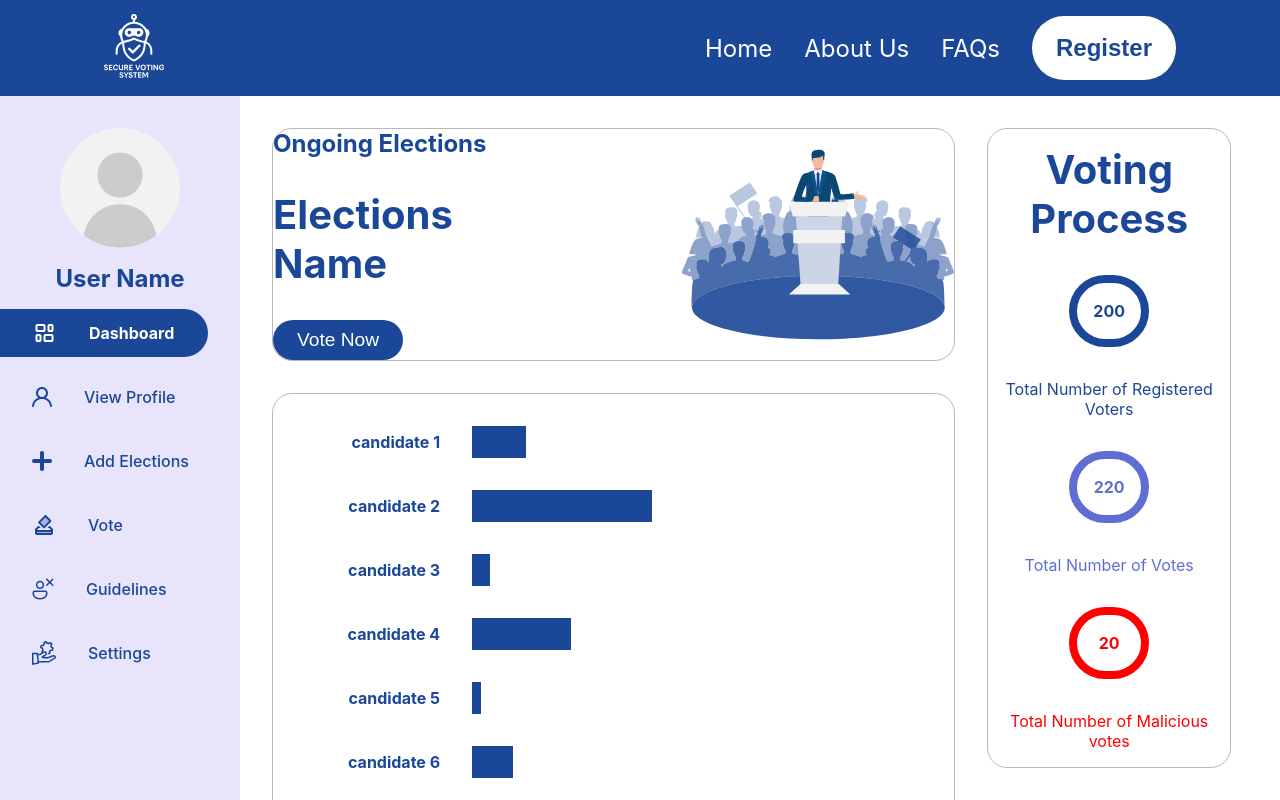
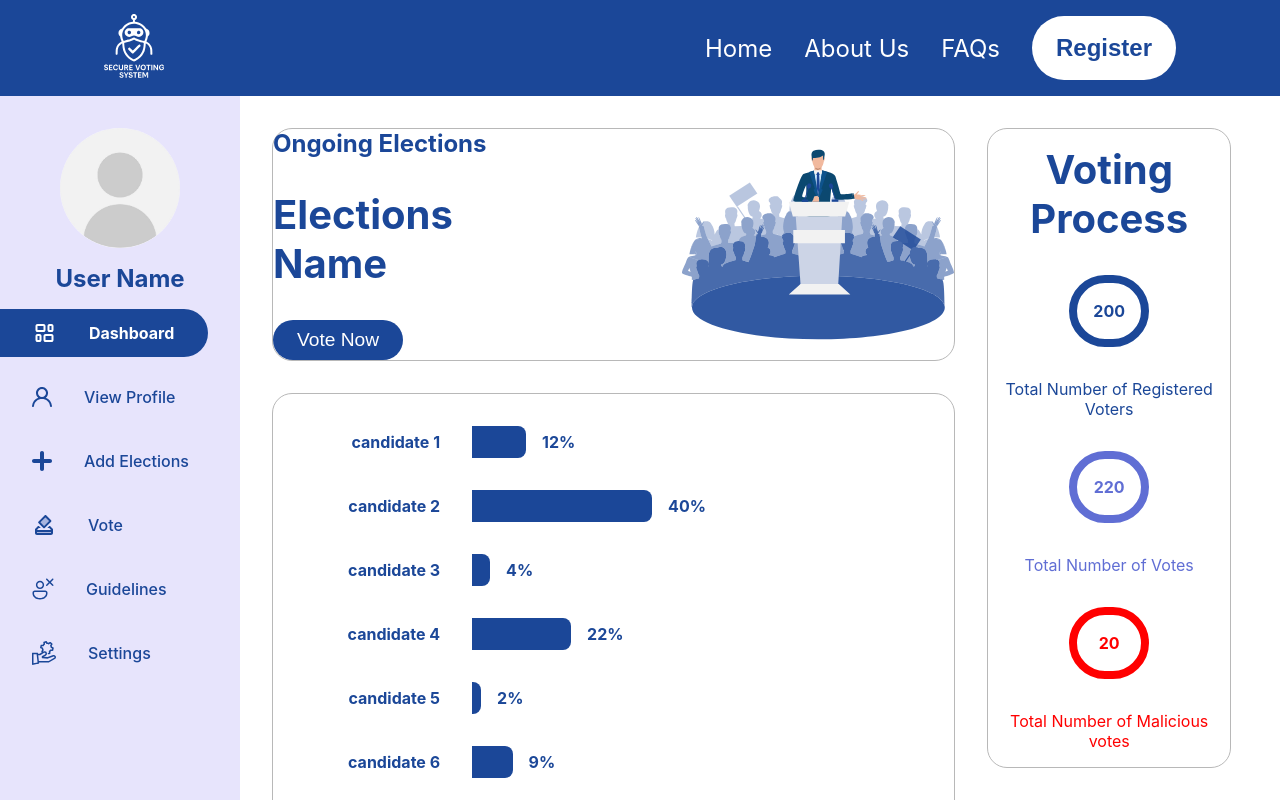
Before and after one commit to Houssien-Zeineddine/secure_remote_voting_system, a React (Vite) app in the folder client/: page /dashboard in a window 1280 px wide. Shown: the top 800 px of the page. Built offline with nearby package versions, Linux system fonts and the light colour scheme.

Commit message:
inserting the result percentage beside the bar in live results dashboard

```diff
--- a/client/src/pages/Dashboard/Elections/index.jsx
+++ b/client/src/pages/Dashboard/Elections/index.jsx
@@ -12,42 +12,15 @@ const Elections = () => {
 
   //hardcoded results object for testing
   const results = [
-    {
-      candidate_name: "candidate 1",
-      result: 12,
-    },
-    {
-      candidate_name: "candidate 2",
-      result: 40,
-    },
-    {
-      candidate_name: "candidate 3",
-      result: 4,
-    },
-    {
-      candidate_name: "candidate 4",
-      result: 22,
-    },
-    {
-      candidate_name: "candidate 5",
-      result: 2,
-    },
-    {
-      candidate_name: "candidate 6",
-      result: 9,
-    },
-    {
-      candidate_name: "candidate 7",
-      result: 100,
-    },
-    {
-      candidate_name: "candidate 8",
-      result: 3,
-    },
-    {
-      candidate_name: "candidate 9",
-      result: 7,
-    },
+    { candidate_name: "candidate 1", result: 12 },
+    { candidate_name: "candidate 2", result: 40 },
+    { candidate_name: "candidate 3", result: 4 },
+    { candidate_name: "candidate 4", result: 22 },
+    { candidate_name: "candidate 5", result: 2 },
+    { candidate_name: "candidate 6", result: 9 },
+    { candidate_name: "candidate 7", result: 100 },
+    { candidate_name: "candidate 8", result: 3 },
+    { candidate_name: "candidate 9", result: 7 },
   ];
 
   //calling the results API
@@ -77,19 +50,24 @@ const Elections = () => {
         </div>
         <div className="dashboard-live-results">
           <div className="candidates-names">
-            {Object.entries(results).map(([id, candidate]) => (
-              <div>
-                <p key={id}>{candidate.candidate_name}</p>
+            {results.map((candidate, index) => (
+              <div key={index}>
+                <p>{candidate.candidate_name}</p>
               </div>
             ))}
           </div>
           <div className="bars-container">
-            {Object.entries(results).map(([id, candidate]) => (
-              <div
-                key={id}
-                className="vote-bar"
-                style={{ width: `${candidate.result}%` }}
-              />
+            {results.map((candidate, index) => (
+              <>
+                <div className="bar-result-container">
+                  <div
+                    key={index}
+                    className="vote-bar"
+                    style={{ width: `${candidate.result}%` }}
+                  ></div>
+                  <p>{candidate.result}%</p>
+                </div>
+              </>
             ))}
           </div>
         </div>
--- a/client/src/pages/Dashboard/Elections/style.css
+++ b/client/src/pages/Dashboard/Elections/style.css
@@ -76,6 +76,7 @@
 .vote-bar {
     height: 2rem;
     background-color: var(--primary-color);
+    border-radius: 0 8px 8px 0;
 }
 
 .bars-container {
@@ -84,6 +85,12 @@
     justify-content: flex-start;
     gap: 2rem;
     width: 100%;
+}
+
+.bar-result-container {
+    display: flex;
+    gap: 1rem;
+    align-items: center;
 }
 
 /* statistics container */
```
